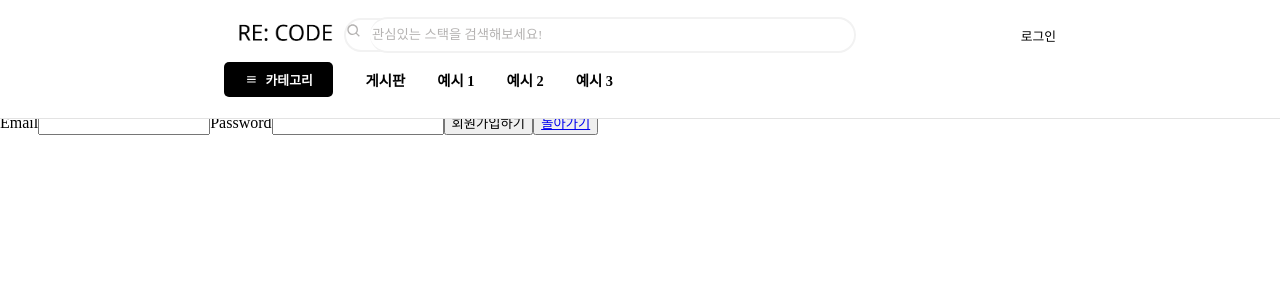
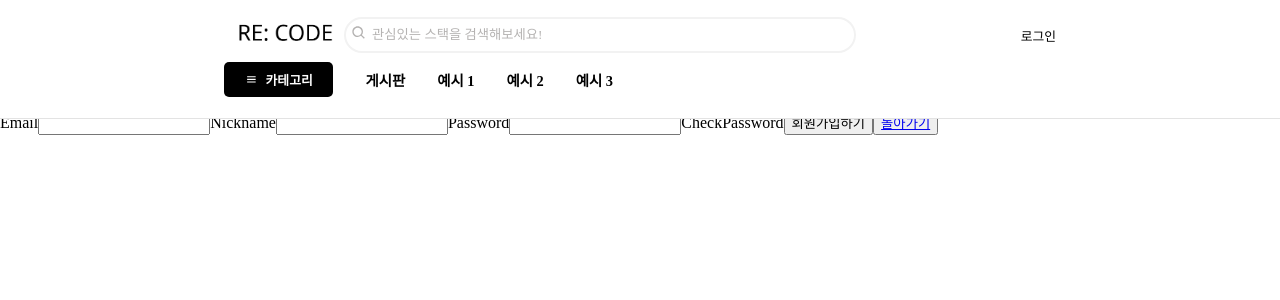
Before and after one commit to 2022-RE-CODE/2022-RE-CODE-FrontEnd, a React (Create React App) app: page /auth in a window 1280 px wide. Shown: the top 300 px of the page. Built offline with nearby package versions, Linux system fonts and the light colour scheme; no server answers; a web font is replaced by a local one.

Commit message:
add: Auth Component

```diff
--- a/src/components/authComponent.tsx
+++ b/src/components/authComponent.tsx
@@ -1,4 +1,4 @@
-import React from 'react'
+import React, { useEffect } from 'react'
 import { useState } from 'react';
 import '../styles/login.css';
 import axios from 'axios';
@@ -6,8 +6,13 @@ import { Link } from 'react-router-dom';
 
 const AuthComponent: React.FC = () => {
 
+    useEffect(() => {
+        axios.post('')
+    }, [])
+
     const [Email, SetEmail] = useState("");
     const [Password, SetPassword] = useState("");
+    const [Nickname, SetNickname] = useState("");
 
     const emailHandler = (e: any) => {
         e.preventDefault();
@@ -18,6 +23,11 @@ const AuthComponent: React.FC = () => {
         e.preventDefault();
         SetPassword(e.target.value);
     };
+
+    const nicknameHandler = (e: any) => {
+        e.preventDefault();
+        SetNickname(e.target.value);
+    }
 
     const submitHandler = (e: any) => {
         e.preventDefault();
@@ -38,12 +48,16 @@ const AuthComponent: React.FC = () => {
                 <form className="auth--form" onSubmit={submitHandler}>
                     <label>Email</label>
                     <input type="email" value={Email} onChange={emailHandler}></input>
+                    <label>Nickname</label>
+                    <input type="nickname" value={Nickname} onChange={nicknameHandler}></input>
                     <label>Password</label>
                     <input
                         type="password"
                         value={Password}
                         onChange={passwordHandler}
                     ></input>
+                    <label>CheckPassword</label>
+
                     <button type="submit">회원가입하기</button>
                     <button><Link to="auth">돌아가기</Link></button>
                 </form>
--- a/src/components/headerComponent.tsx
+++ b/src/components/headerComponent.tsx
@@ -15,7 +15,6 @@ const HeaderComponent: React.FC = () => {
                         </Link>
                     </div>
                     <div className="Header--search-container">
-                        {/* <select className="Header--search"></select> */}
                         <div className="Header--search-icon"><BiSearch /></div>
                         <input className="Header--search-input" placeholder='관심있는 스택을 검색해보세요!'></input>
                     </div>
--- a/src/components/loginComponent.tsx
+++ b/src/components/loginComponent.tsx
@@ -48,7 +48,7 @@ const LoginComponent: React.FC = () => {
                         onChange={passwordHandler}
                     ></input>
                     <button type="submit">로그인</button>
-                    <button><Link to="auth">회원가입</Link></button>
+                    <button><Link to="/auth">회원가입</Link></button>
                 </form>
             </div>
         </div>
--- a/src/routers/router.jsx
+++ b/src/routers/router.jsx
@@ -9,8 +9,8 @@ const AppRoutes = () => {
       <Routes>
           <Route path='/' element={<MainContainer />} />
           <Route path='/login' element={<LoginContainer />} />
+          <Route path='/auth' element={<AuthContainer />} />
           <Route path='/community' element={<CommunityContainer />} />
-          <Route path='/auth' element={<AuthContainer />} />
       </Routes>
     </BrowserRouter>
   )
--- a/src/styles/header.css
+++ b/src/styles/header.css
@@ -68,6 +68,8 @@ body {
 .Header--search-icon {
     color: #b5b3b2;
     position: absolute;
+    left: 1%;
+    top: 20%;
     height: 25px;
     width: 20px;
     z-index: 3;
@@ -75,12 +77,12 @@ body {
 
 .Header--search-container {
     position: relative;
-    height: 30px;
+    height: 32px;
     width: 30rem;
     display: flex;
     align-items: center;
     border: #f2f2f2 2px solid;
-    border-radius: 10rem;
+    border-radius: 10rem 10rem 10rem 10rem;
     background-color: white;
 }
 
@@ -91,7 +93,7 @@ body {
     width: 30rem;
     left: 5%;
     border: #f2f2f2 2px solid;
-    border-radius: 10rem;
+    border-radius: 0rem 10rem 10rem 0rem;
     border-left: none;
 }
 
```
